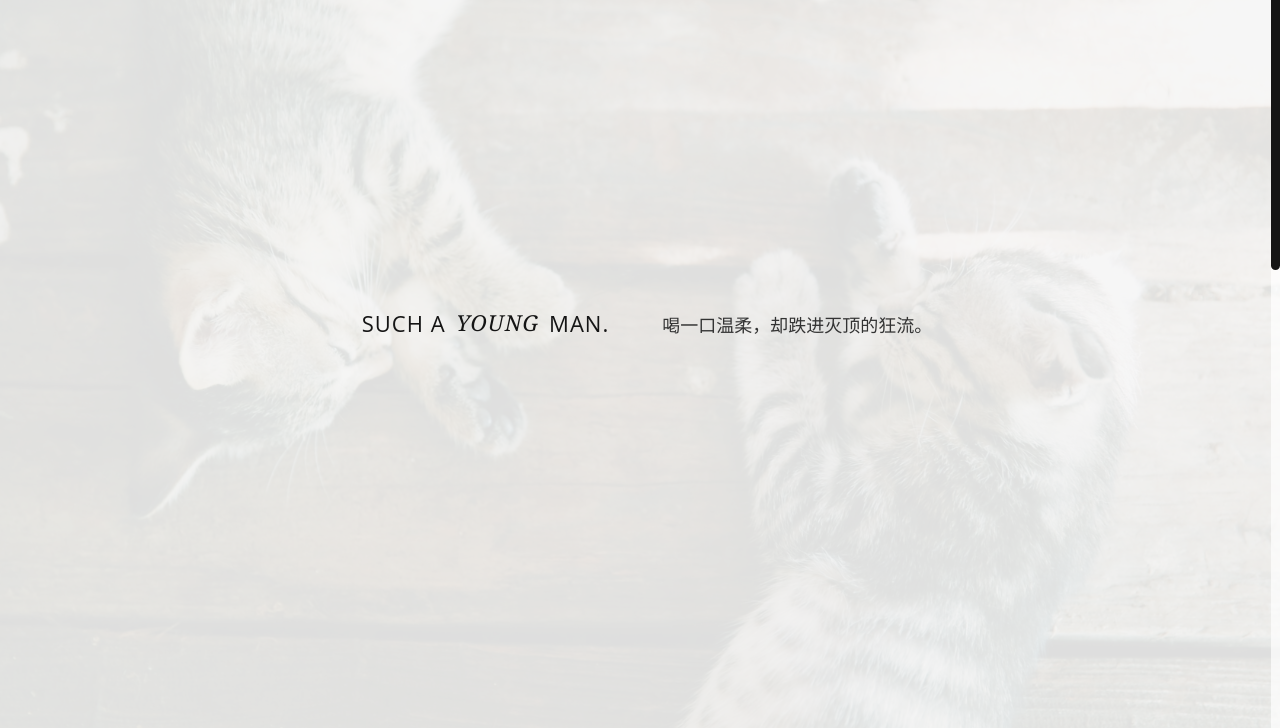
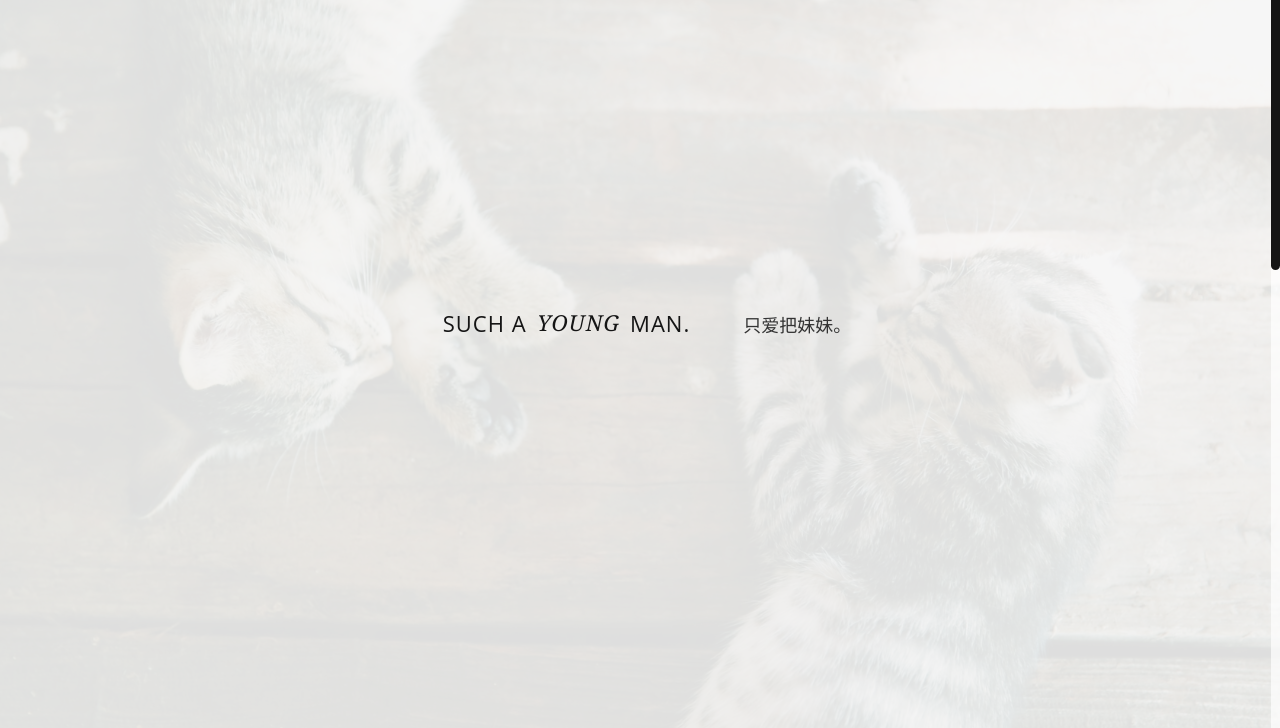
Before and after one commit to CLARK-HSIA/CLARK-HSIA.github.io, a plain HTML site: page 2015/11/30/hello-world/index.html in a window 1280 px wide. Shown: the part 72-800 px from the top of the page. Drawn offline with Linux system fonts and the light colour scheme; a script that the page names is missing; a web font is replaced by a local one.

Commit message:
Site updated: 2015-12-01 22:07:52

```diff
--- a/2015/11/30/hello-world/index.html
+++ b/2015/11/30/hello-world/index.html
@@ -192,7 +192,7 @@
                                 <p></p>
 
                                 <h2></h2>
-                                <p>喝一口温柔，却跌进灭顶的狂流。</p>
+                                <p>只爱把妹妹。</p>
 
 
                             </div>
```
Also changed, not shown: archives/2015/11/index.html (+1 -1 lines), archives/2015/index.html (+1 -1 lines), archives/index.html (+1 -1 lines), index.html (+1 -1 lines).
